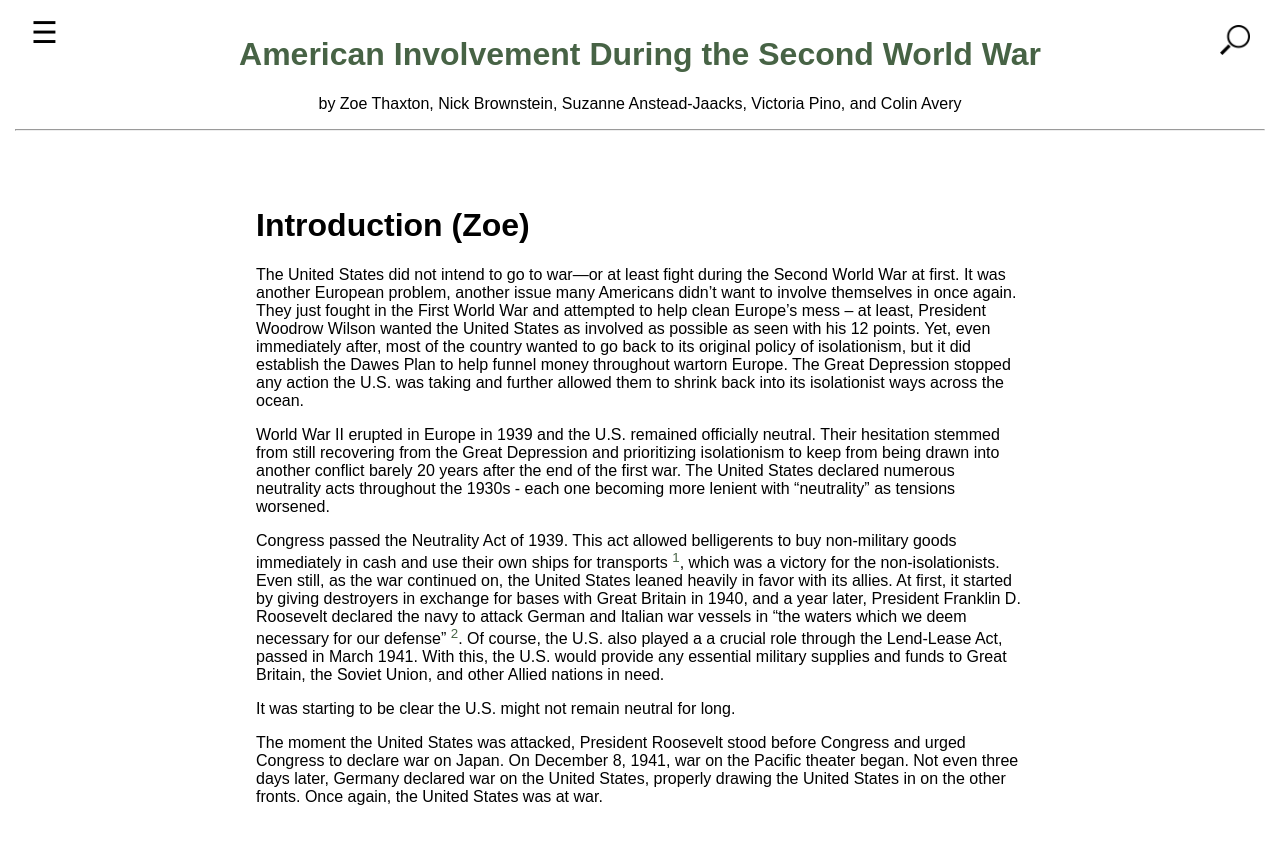
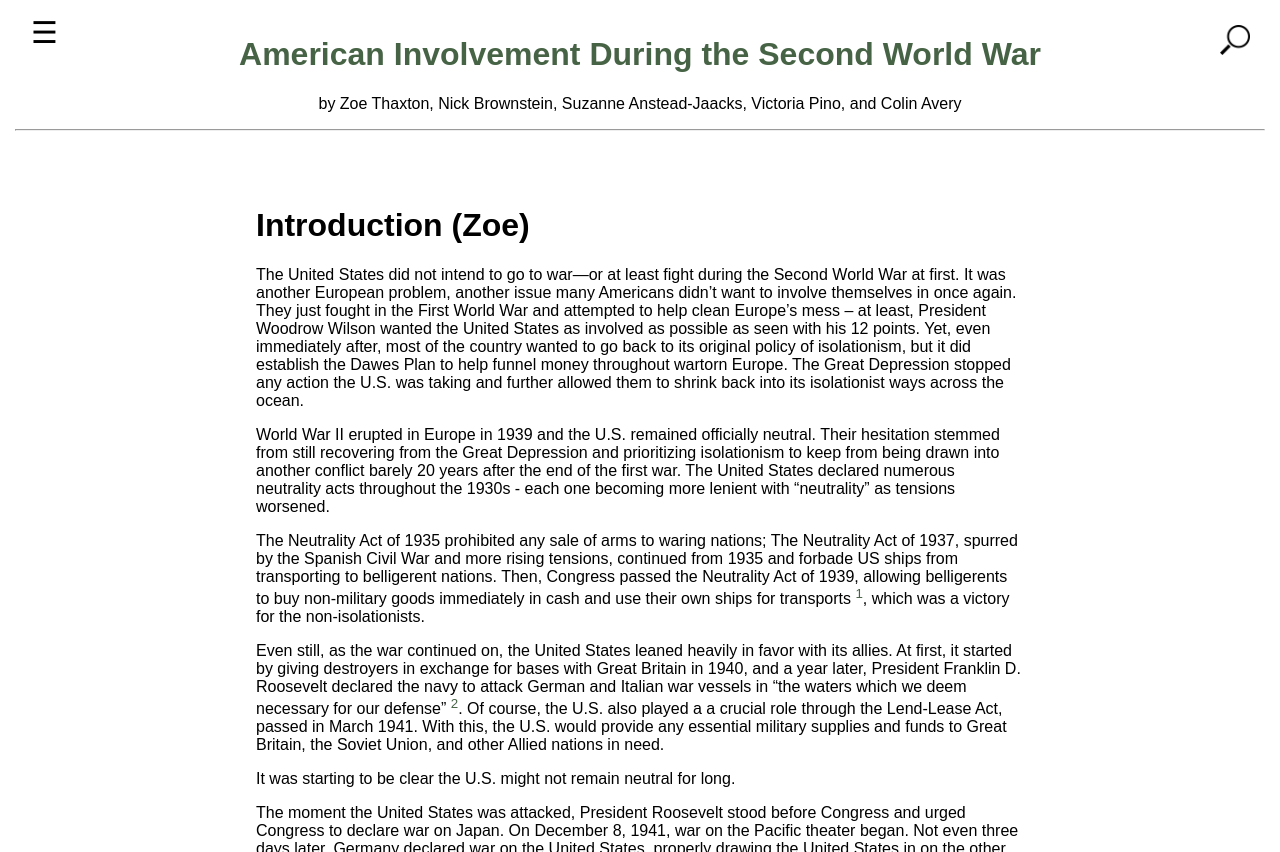
Before and after one commit to zoethaxton/Thaxton-Zoe-WOH-3931, a Jekyll site: the page built from 001_introduction.md, in a window 1280 px wide and 900 px high, cut to the strip 0-852 px from the top of the window. Built offline with Jekyll 4.4.1, drawn with Linux system fonts in a browser that asks for light colours.

Commit message:
Update 001_introduction.md

```diff
--- a/001_introduction.md
+++ b/001_introduction.md
@@ -9,7 +9,9 @@ The United States did not intend to go to war—or at least fight during the Sec
 
 World War II erupted in Europe in 1939 and the U.S. remained officially neutral. Their hesitation stemmed from still recovering from the Great Depression and prioritizing isolationism to keep from being drawn into another conflict barely 20 years after the end of the first war. The United States declared numerous neutrality acts throughout the 1930s - each one becoming more lenient with "neutrality" as tensions worsened.
 
-Congress passed the Neutrality Act of 1939. This act allowed belligerents to buy non-military goods immediately in cash and use their own ships for transports [^1], which was a victory for the non-isolationists. Even still, as the war continued on, the United States leaned heavily in favor with its allies. At first, it started by giving destroyers in exchange for bases with Great Britain in 1940, and a year later, President Franklin D. Roosevelt declared the navy to attack German and Italian war vessels in “the waters which we deem necessary for our defense” [^2]. Of course, the U.S. also played a a crucial role through the Lend-Lease Act, passed in March 1941. With this, the U.S. would provide any essential military supplies and funds to Great Britain, the Soviet Union, and other Allied nations in need.
+The Neutrality Act of 1935 prohibited any sale of arms to waring nations; The Neutrality Act of 1937, spurred by the Spanish Civil War and more rising tensions, continued from 1935 and forbade US ships from transporting to belligerent nations. Then, Congress passed the Neutrality Act of 1939, allowing belligerents to buy non-military goods immediately in cash and use their own ships for transports [^1], which was a victory for the non-isolationists.
+
+Even still, as the war continued on, the United States leaned heavily in favor with its allies. At first, it started by giving destroyers in exchange for bases with Great Britain in 1940, and a year later, President Franklin D. Roosevelt declared the navy to attack German and Italian war vessels in “the waters which we deem necessary for our defense” [^2]. Of course, the U.S. also played a a crucial role through the Lend-Lease Act, passed in March 1941. With this, the U.S. would provide any essential military supplies and funds to Great Britain, the Soviet Union, and other Allied nations in need.
 
 It was starting to be clear the U.S. might not remain neutral for long.
 
```
